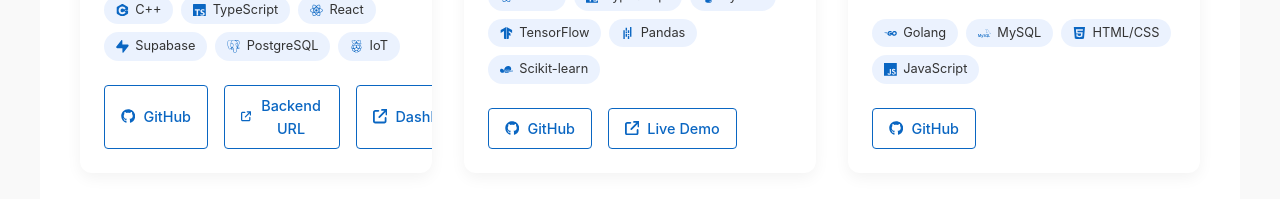
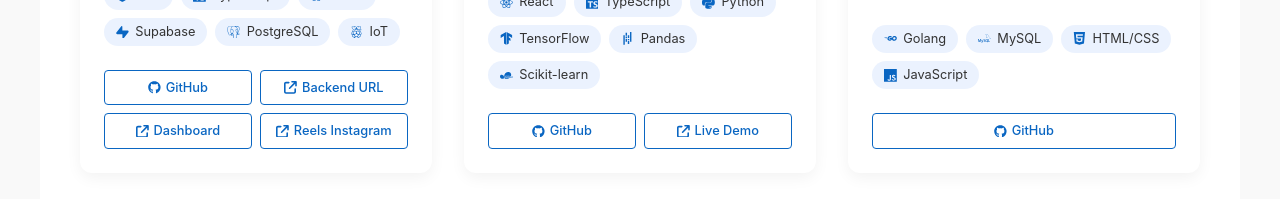
Before and after one commit to agungferdi/react-personal-website, a React (Vite) app: page /projects in a window 1280 px wide. Shown: the part 734-933 px from the top of the page. Built offline with nearby package versions, Linux system fonts and the light colour scheme.

Commit message:
style: improve layout and spacing for project links and link buttons

```diff
--- a/src/pages/Projects.css
+++ b/src/pages/Projects.css
@@ -228,21 +228,26 @@
 
 .project-links {
   display: flex;
-  gap: 1rem;
+  flex-wrap: wrap;
+  gap: 0.5rem;
   margin-top: auto;
 }
 
 .link-button {
   display: flex;
   align-items: center;
-  gap: 0.5rem;
-  padding: 0.5rem 1rem;
+  gap: 0.3rem;
+  padding: 0.4rem 0.7rem;
   border-radius: 4px;
-  font-size: 0.9rem;
+  font-size: 0.8rem;
   text-decoration: none;
   border: 1px solid var(--primary-color);
   color: var(--primary-color);
   transition: all 0.2s;
+  flex: 1;
+  min-width: fit-content;
+  justify-content: center;
+  white-space: nowrap;
 }
 
 .link-button:hover {
```
